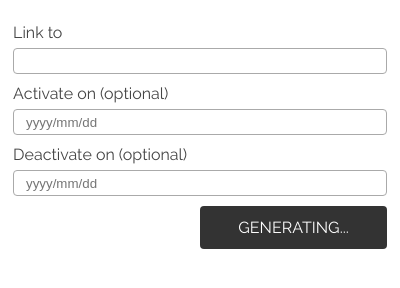
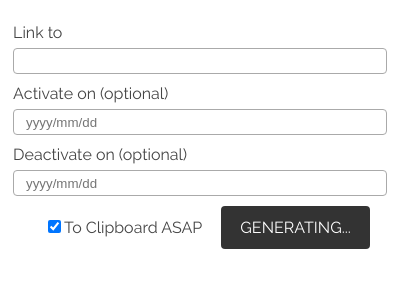
Before and after one commit to natedsaint/chromewut, a browser extension: page popup.html in a window 400 px wide. Both pictures are taken after a click on the link "CREATE LINK". Drawn offline with Linux system fonts and the light colour scheme; no server answers.

Commit message:
Add option to copy link to the clipboard as soon as it's available.

```diff
--- a/popup.css
+++ b/popup.css
@@ -38,6 +38,13 @@
         height:20px;
         padding: 12px;
       }
+      .linkOptions {
+      }
+      .copyAsapContainer {
+        display: inline-block;
+        height: 48px;
+        width: 50%;
+      }
       .generateButton:hover {
         font-family: "Raleway";
         background-color: #0F495C;
@@ -48,18 +55,17 @@
         border-color: #0F566C;
         padding:12px;
         margin-top:10px;
-        display:block;
+        display:inline-block;
         color:#fff;
         border-radius:4px;
         text-transform: uppercase;
-        width: 50%;
-        margin-left: 50%;
+        width: 40%;
       }
       .generateButton.disabled {
         cursor:wait;
         background-color:#333;
       }
-      label {
+      .formFields label {
         display:block;
         margin: 10px 0 6px 0;
         text-align: left;
--- a/popup.html
+++ b/popup.html
@@ -9,10 +9,17 @@
     <script src="popup.js"></script>
   </head>
   <body>
-    <label for="urlField">Link to</label><input type="url" placeholder="" id="urlField" name="url" />
-    <label for="activationDateField">Activate on (optional)</label><input type="text" id="activationDateField" name="activateDate" placeholder="yyyy/mm/dd" />
-    <label for="deactivationDateField">Deactivate on (optional)</label><input type="text" id="deactivationDateField" name="deactivateDate" placeholder="yyyy/mm/dd" />
-    <a id="generateLink" class="generateButton">Create Link</a>
+    <div class="formFields">
+      <label for="urlField">Link to</label><input type="url" placeholder="" id="urlField" name="url" />
+      <label for="activationDateField">Activate on (optional)</label><input type="text" id="activationDateField" name="activateDate" placeholder="yyyy/mm/dd" />
+      <label for="deactivationDateField">Deactivate on (optional)</label><input type="text" id="deactivationDateField" name="deactivateDate" placeholder="yyyy/mm/dd" />
+    </div>
+    <div class="linkOptions">
+      <div class="copyAsapContainer">
+        <input type="checkbox" id="copyAsap" checked><label for="copyAsap">To Clipboard ASAP</label>
+      </div>
+      <a id="generateLink" class="generateButton">Create Link</a>
+    </div>
     <div class="linkHolder">
       <textarea id="link" tabindex="-1"></textarea>
       <div id="copyButton"></div>
--- a/popup.js
+++ b/popup.js
@@ -27,7 +27,8 @@ WutController.prototype = {
         },2000);
     },
     generateLink : function() {
-        var url = $("#urlField").val() || $("#urlField").attr("placeholder"),
+        var controller = this,
+            url = $("#urlField").val() || $("#urlField").attr("placeholder"),
             activateDate = $("#activationDateField").val(),
             deactivateDate = $("#deactivationDateField").val(),
             button = $("#generateLink");
@@ -51,6 +52,10 @@ WutController.prototype = {
                 $("#link").html(response.proxyUrl);
                 $(".linkHolder").addClass("loaded");
                 button.removeClass("disabled").html("Create Link");
+
+                if ($('#copyAsap').is(':checked')) {
+                    controller.executeCopy();
+                }
             }
         });
     },
@@ -60,7 +65,7 @@ WutController.prototype = {
             $("#urlField").attr("placeholder",tabs[0].url);
         });
 
-        $("#generateLink").on("click",this.generateLink);
+        $("#generateLink").on("click", $.proxy(this.generateLink, this));
         $("#link").on("click",this.selectAll);
         $("#copyButton").on("click",this.executeCopy);
     }
```
